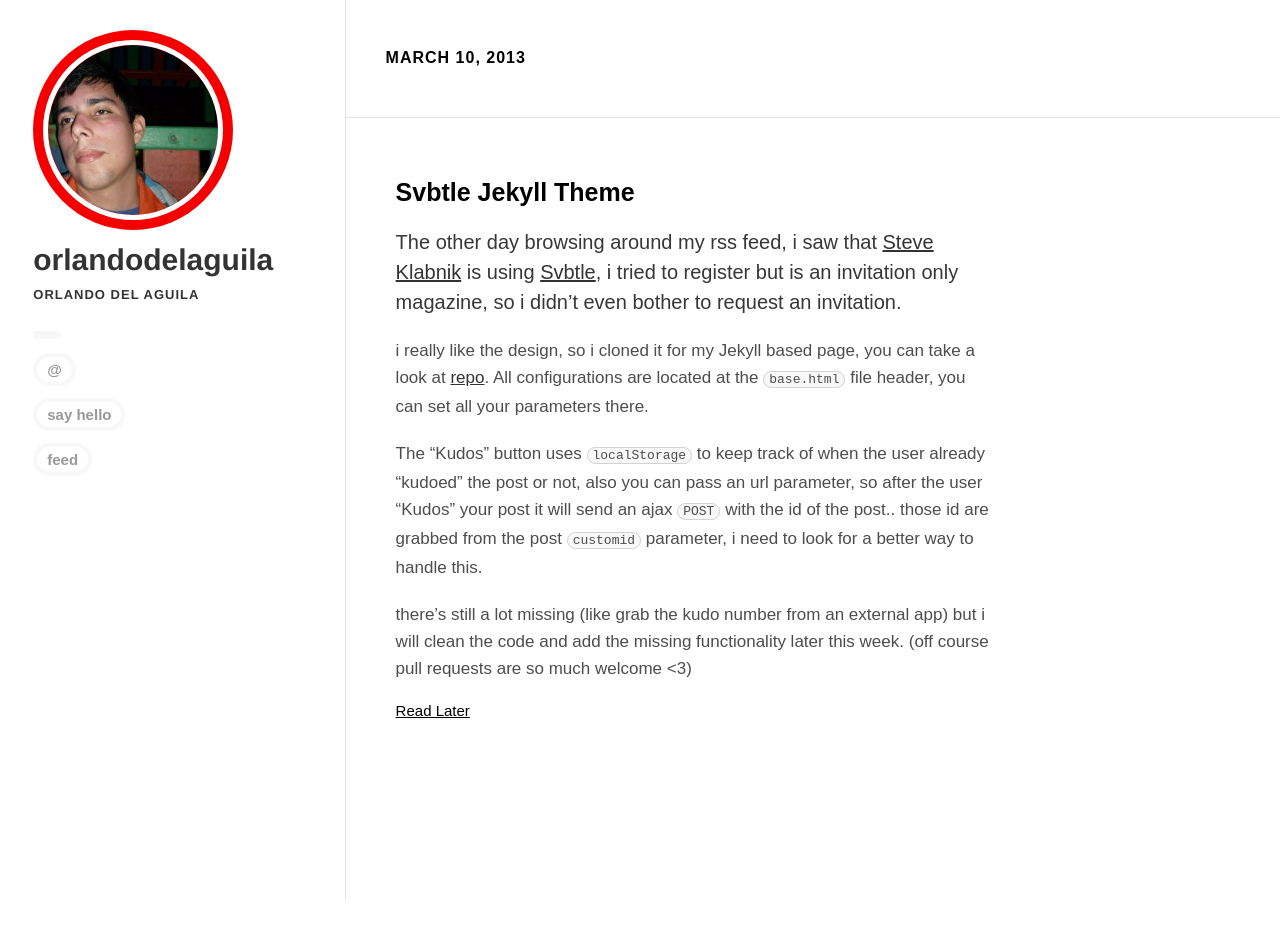
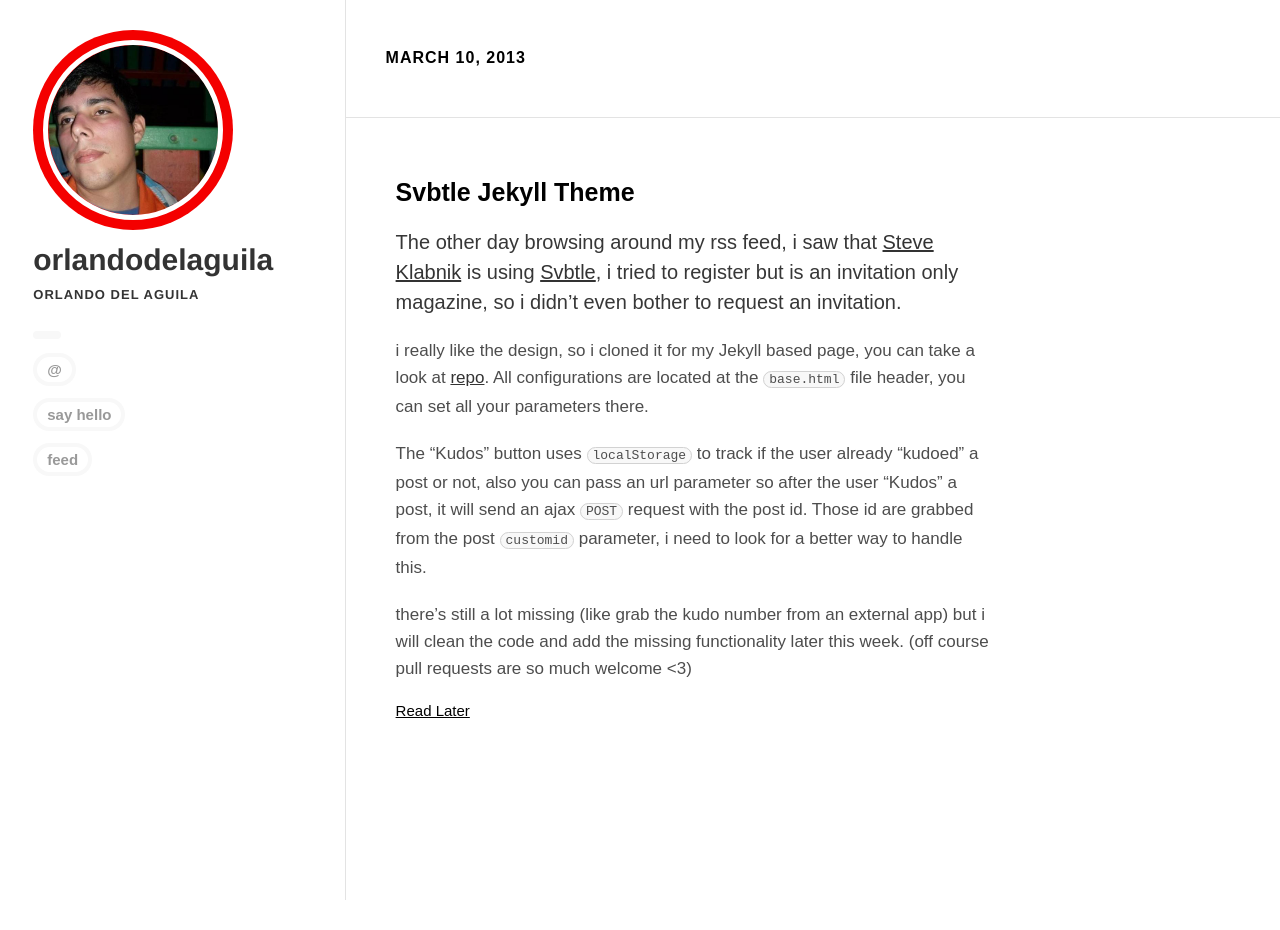
Before and after one commit to orlando/orlando.github.com, a Jekyll site: the page built from _posts/2013-03-10-svbtle-theme-for-jekyll.markdown, in a window 1280 px wide. Built offline with Jekyll 4.4.1, drawn with Linux system fonts in a browser that asks for light colours; Markdown is read by kramdown in place of the engine named in the settings.

Commit message:
Updated _posts/2013-03-10-svbtle-theme-for-jekyll.markdown

```diff
--- a/_posts/2013-03-10-svbtle-theme-for-jekyll.markdown
+++ b/_posts/2013-03-10-svbtle-theme-for-jekyll.markdown
@@ -10,6 +10,6 @@ The other day browsing around my rss feed, i saw that [Steve Klabnik](http://twi
 
 i really like the design, so i cloned it for my Jekyll based page, you can take a look at [repo](http://github.com/orlando/orlando.github.com). All configurations are located at the `base.html` file header, you can set all your parameters there.
 
-The "Kudos" button uses `localStorage` to keep track of when the user already "kudoed" the post or not, also you can pass an url parameter, so after the user "Kudos" your post it will send an ajax `POST` with the id of the post.. those id are grabbed from the post `customid` parameter, i need to look for a better way to handle this.
+The "Kudos" button uses `localStorage` to track if the user already "kudoed" a post or not, also you can pass an url parameter so after the user "Kudos" a post, it will send an ajax `POST` request with the post id. Those id are grabbed from the post `customid` parameter, i need to look for a better way to handle this.
 
 there's still a lot missing (like grab the kudo number from an external app) but i will clean the code and add the missing functionality later this week. (off course pull requests are so much welcome <3)
```
